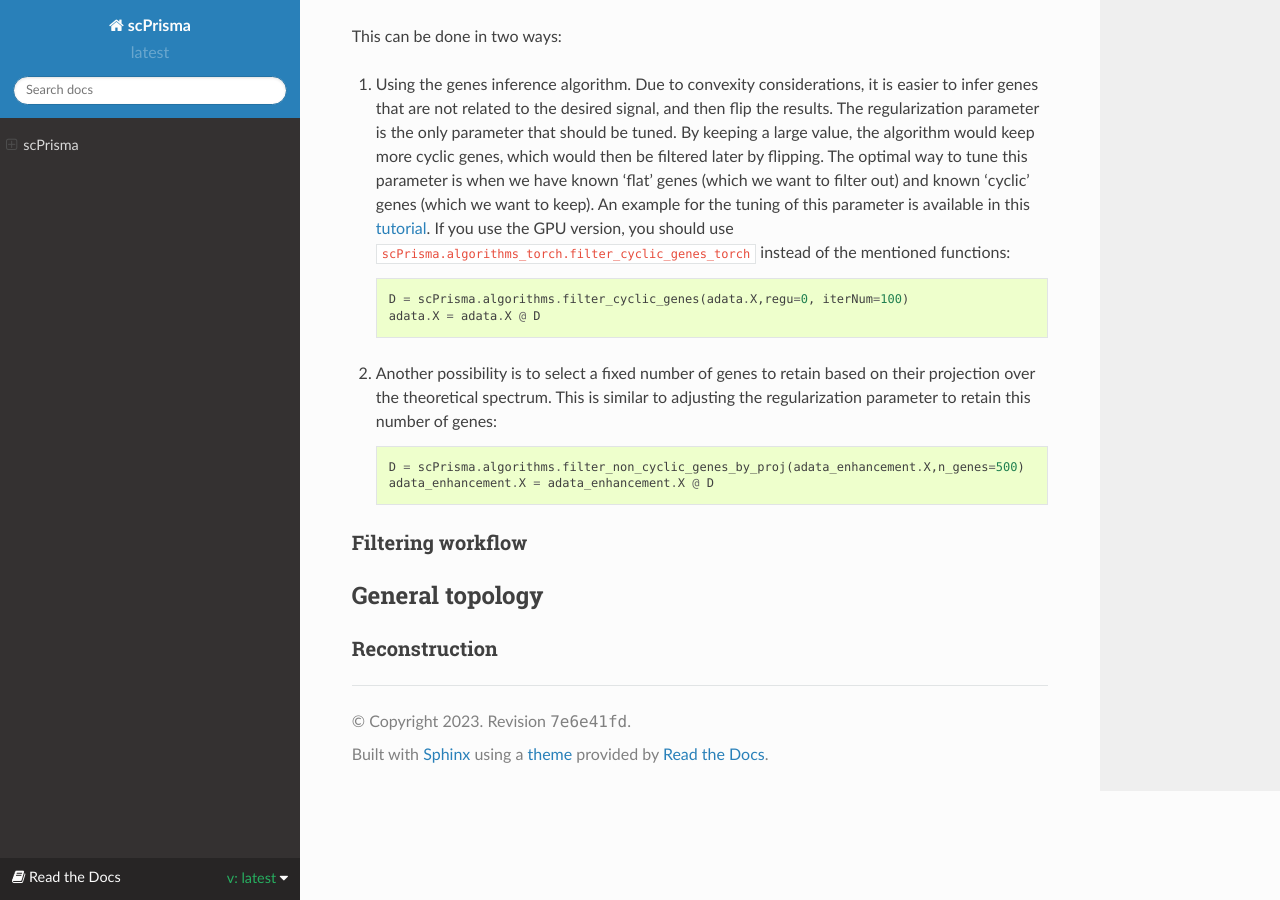
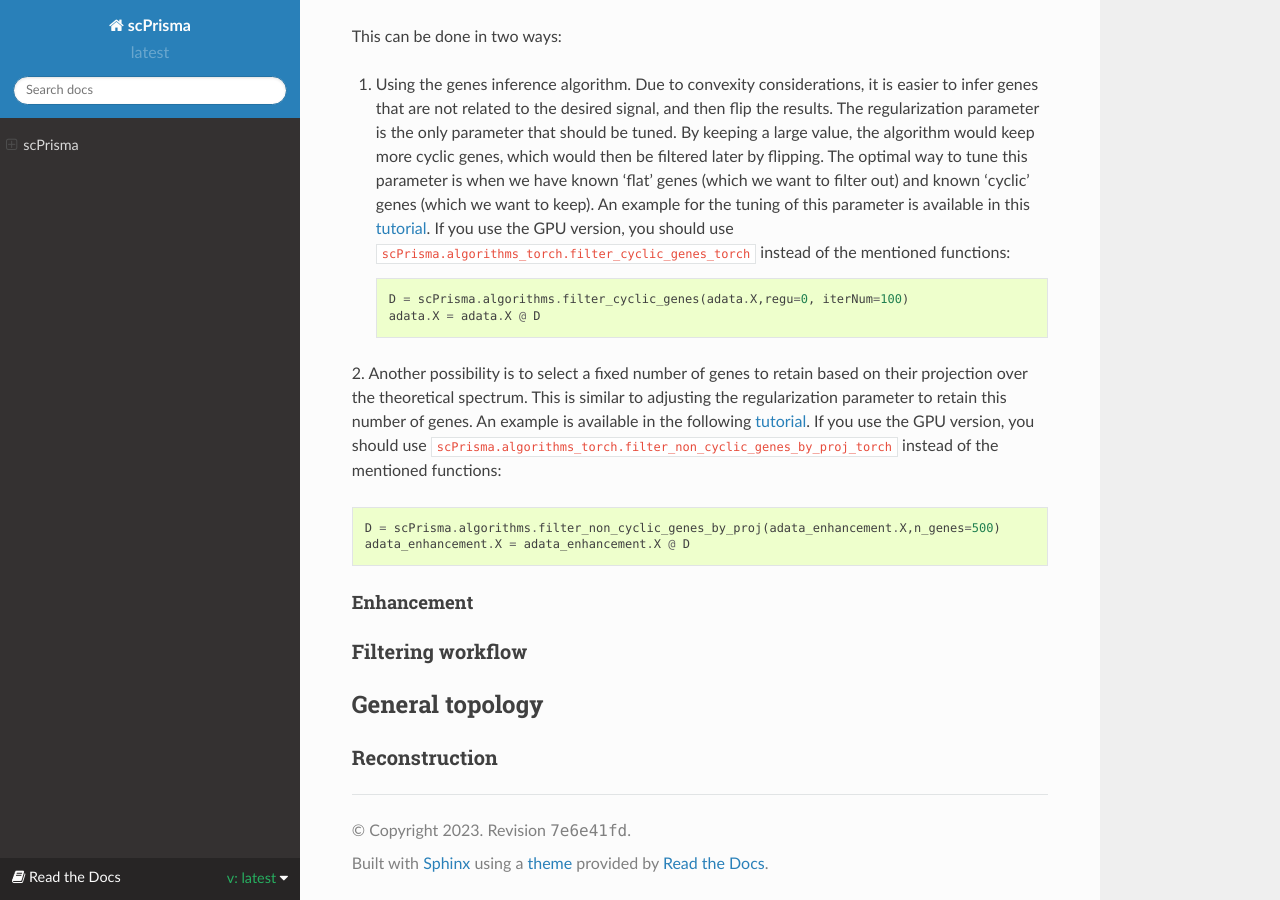
Before and after one commit to nitzanlab/scPrisma, a Sphinx documentation site: the page built from docs/index.rst, in a window 1280 px wide and 900 px high, scrolled down 3609 px. Built offline with Sphinx 7.4.7 and the Read the Docs theme 2.0.0, drawn with Linux system fonts in a browser that asks for light colours; pages that are not in the unit, such as notebooks, are missing from menus.

Commit message:
Update index.rst

```diff
--- a/docs/index.rst
+++ b/docs/index.rst
@@ -109,11 +109,15 @@ This can be done in two ways:
       D = scPrisma.algorithms.filter_cyclic_genes(adata.X,regu=0, iterNum=100)
       adata.X = adata.X @ D
 
-2. Another possibility is to select a fixed number of genes to retain based on their projection over the theoretical spectrum. This is similar to adjusting the regularization parameter to retain this number of genes::
+2. Another possibility is to select a fixed number of genes to retain based on their projection over the theoretical spectrum. This is similar to adjusting the regularization parameter to retain this number of genes.  An example is available in the following
+`tutorial <https://github.com/nitzanlab/scPrisma/blob/master/tutorials/hematopoietic_progenitors_reconstruction_with_partial_prior_knowledge.ipynb>`_. If you use the GPU version, you should use ``scPrisma.algorithms_torch.filter_non_cyclic_genes_by_proj_torch`` instead of the mentioned functions::
 
       D = scPrisma.algorithms.filter_non_cyclic_genes_by_proj(adata_enhancement.X,n_genes=500)
       adata_enhancement.X = adata_enhancement.X @ D
 
+
+Enhancement
+******
 
 Filtering workflow
 ~~~~~~~~~~
```
